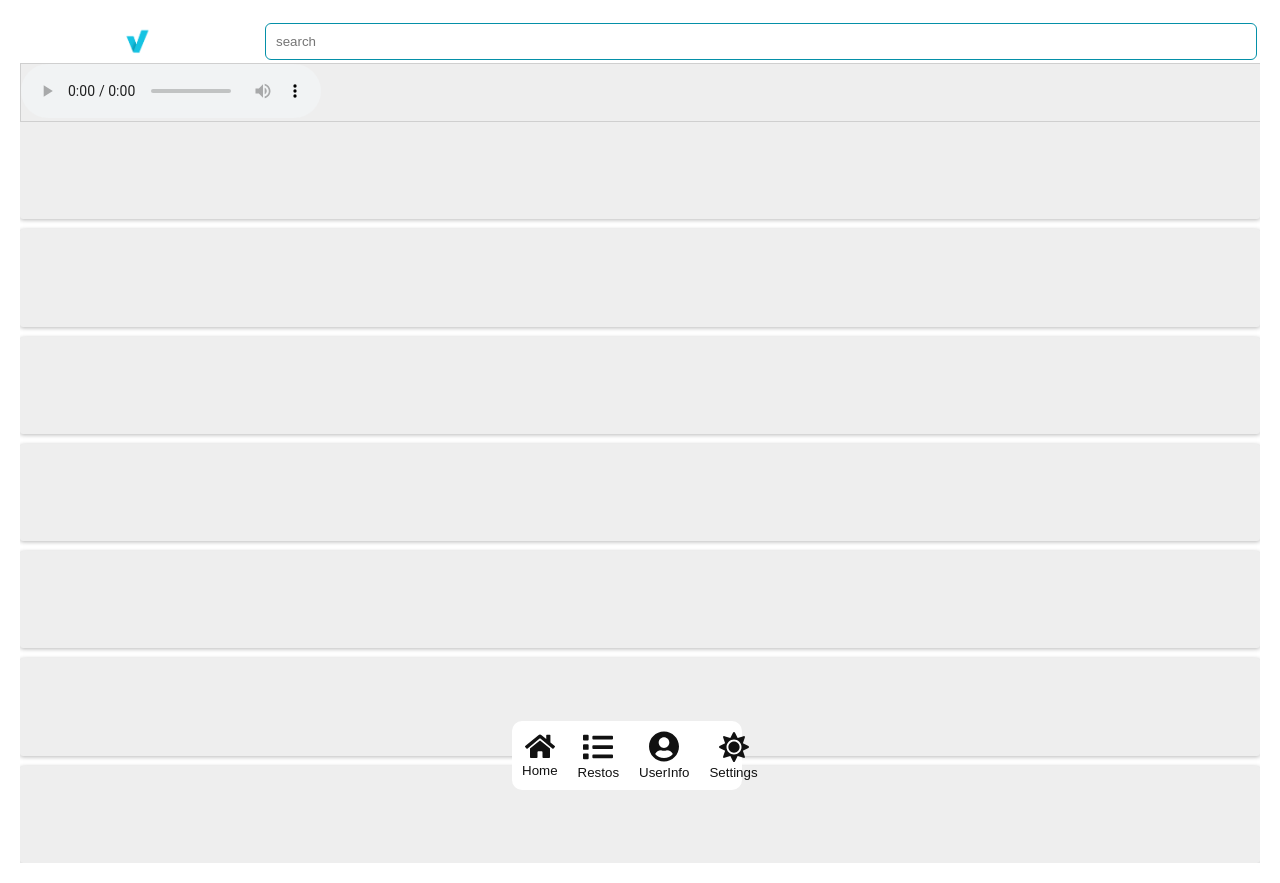
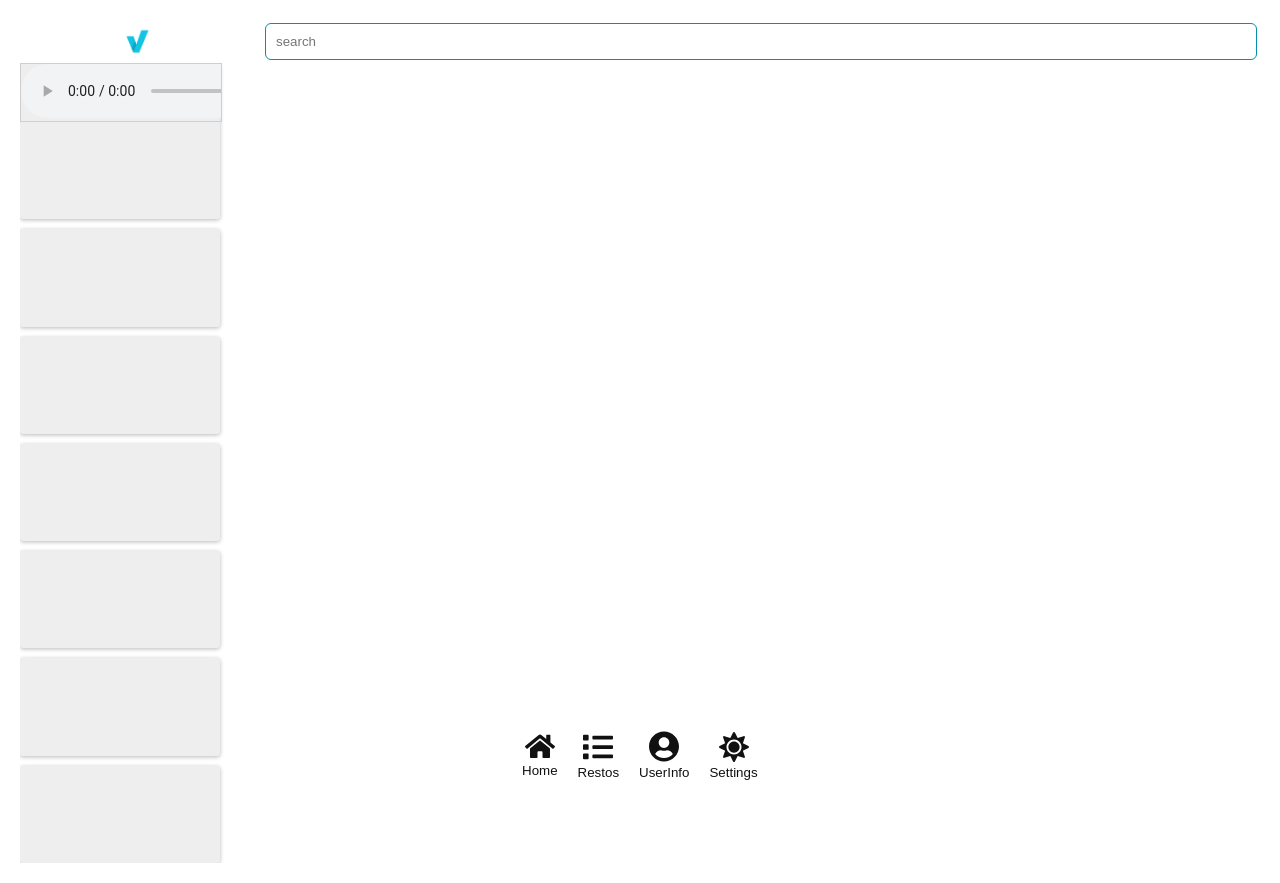
Before and after one commit to ahmadwarren/Nleka, a React app: page / in a window 1280 px wide. Built offline with nearby package versions, Linux system fonts and the light colour scheme.

Commit message:
Update index.css
A

```diff
--- a/src/index.css
+++ b/src/index.css
@@ -100,7 +100,7 @@ body {
 
   .container .box{
     background: #eee;
-    min-width: 200px;
+    width: 200px;
     box-shadow: rgb(0 0 0 / 28%) 0px 1px 4px;
     border-radius: 3px;
   }
```
